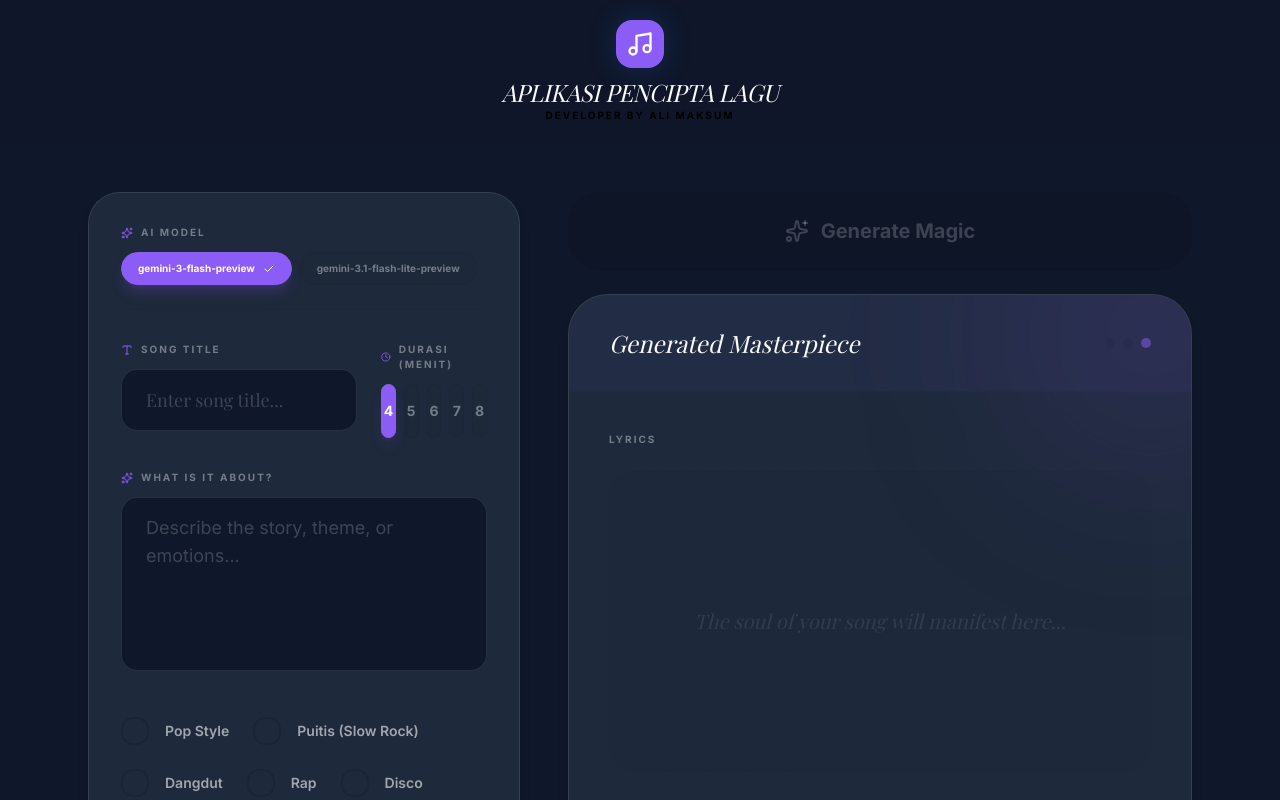
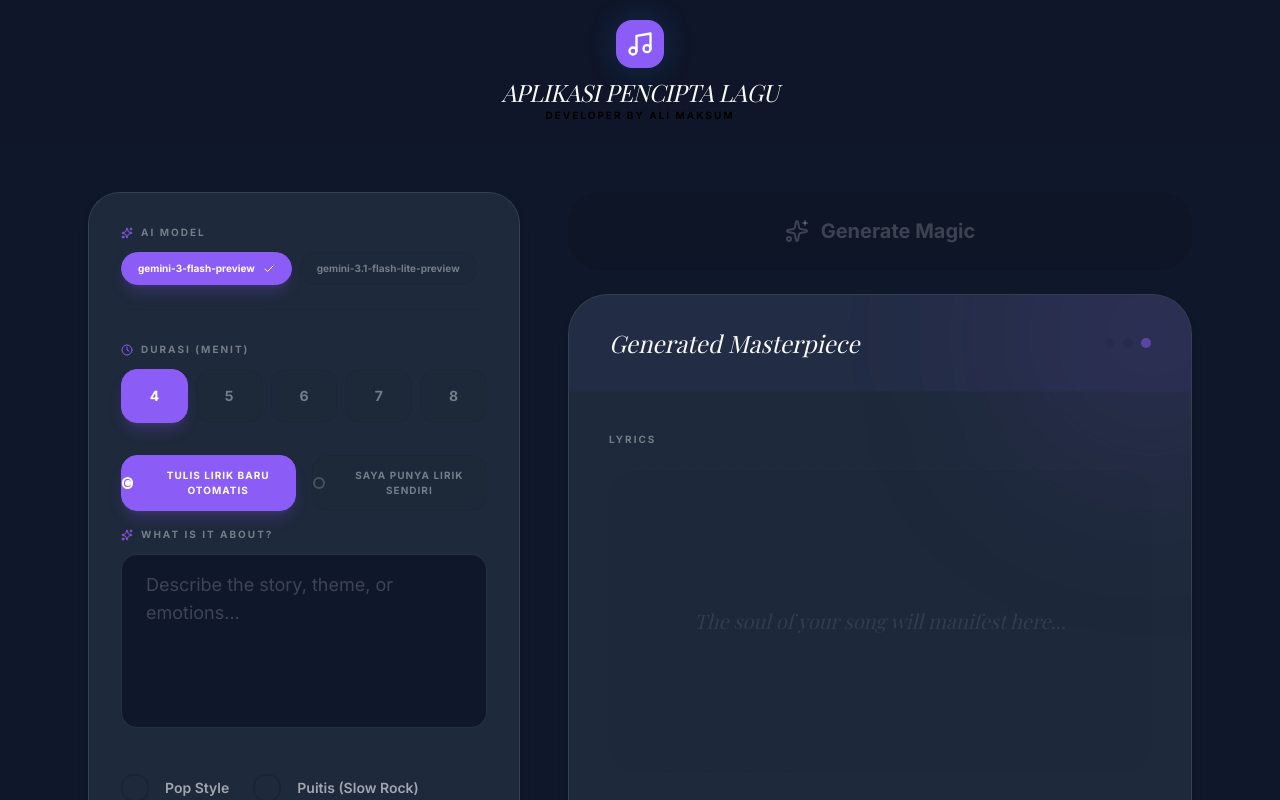
Before and after one commit to alimaksum8/APLIKASI-PENCIPTA-LAGU, a React (Vite) app: page / in a window 1280 px wide. Shown: the top 800 px of the page. Built offline with nearby package versions, Linux system fonts and the light colour scheme; a web font is replaced by a local one.

Commit message:
feat: add lyric mode toggle to prompt generator
Introduce a lyric mode option to allow users to either generate lyrics automatically or provide their own, improving flexibility for the prompt generation process.

```diff
--- a/src/App.tsx
+++ b/src/App.tsx
@@ -149,7 +149,6 @@ const MODELS = [
 const DURATIONS = ["4", "5", "6", "7", "8"];
 
 export default function App() {
-  const [title, setTitle] = useState('');
   const [about, setAbout] = useState('');
   const [isPop, setIsPop] = useState(false);
   const [isPuitis, setIsPuitis] = useState(false);
@@ -173,6 +172,7 @@ export default function App() {
   const [malaysiaCreator, setMalaysiaCreator] = useState('');
   const [key, setKey] = useState('');
   const [duration, setDuration] = useState('4');
+  const [lyricMode, setLyricMode] = useState('auto'); // 'auto' or 'manual'
   const [selectedModel, setSelectedModel] = useState('gemini-3-flash-preview');
 
   // Thematic Intro Modal State
@@ -210,8 +210,8 @@ export default function App() {
         Buat lirik lagu dan deskripsi gaya musik (music style prompt) untuk AI Music Generator (Suno/Udio).
 
         Detail Lagu:
-        Judul: ${title || 'Tanpa Judul'}
-        Tentang: ${about}
+        Mode Lirik: ${lyricMode === 'auto' ? 'Tulis Baru Otomatis' : 'Gunakan Lirik Saya Sendiri'}
+        ${lyricMode === 'auto' ? `Tentang/Tema: ${about}` : `LIRIK YANG HARUS DIGUNAKAN: \n${about}`}
         Opsi Tambahan: ${[
           isPop && 'Pop Style',
           isPuitis && 'Puitis (Slow Rock Malaysia style)',
@@ -245,6 +245,10 @@ export default function App() {
         Durasi: ${duration} menit
 
         INSTRUKSI KHUSUS LIRIK & MUSIK:
+        ${lyricMode === 'manual' ? `PENTING: JANGAN membuat lirik baru secara total. Gunakan lirik yang telah disediakan di atas sebagai basis, namun lakukan optimasi berikut:
+        a. Gunakan Distorsi Ejaan (Trik Terbaik): Ubah pengejaan kata-kata tertentu (terutama yang mungkin sensitif bagi sistem filter AI) dengan tanda hubung atau fonetik unik. Misal ubah "Kemesraan ini" menjadi "Kemes-ra-an iy-niy", atau "Mimpi" menjadi "Miym-piy". Pastikan pelafalan tetap mulus saat dinyanyikan.
+        b. Ganti 1-2 Sinonim Kata: Ubah satu atau dua kata populer dengan padanannya yang lebih puitis. Contoh: ubah "bintang di surga" menjadi "lentera cakrawala" atau "permata angkasa".
+        c. Format lirik ke dalam bagian-bagian lagu (Verse, Chorus, dll) dan tambahkan perintah musik di setiap bagian.` : 'Buat lirik lagu baru yang puitis dan orisinal berdasarkan tema yang diberikan.'}
         1. Di setiap bagian lirik (Verse, Chorus, Bridge, dll), tambahkan perintah musik dalam kurung di awal baris bagian tersebut.
         2. Perintah musik harus mencakup instruksi tempo yang dinamis namun TETAP berada dalam rentang yang dipilih user: ${tempo}.
            - Contoh: Jika user memilih "40-60 BPM", maka AI boleh menulis (Verse, Slow tempo 45 BPM, emotional piano) atau (Chorus, Faster 58 BPM, powerful strings).
@@ -365,20 +369,6 @@ export default function App() {
               />
             </div>
 
-            <div className="grid grid-cols-1 md:grid-cols-3 gap-6">
-              <div className="md:col-span-2 space-y-3">
-                <label className="text-[10px] font-bold uppercase tracking-[0.2em] text-ink/40 flex items-center gap-2">
-                  <Type size={12} className="text-accent" /> Song Title
-                </label>
-                <input
-                  type="text"
-                  value={title}
-                  onChange={(e) => setTitle(e.target.value)}
-                  placeholder="Enter song title..."
-                  className="w-full glass-input rounded-2xl px-6 py-4 text-lg font-serif placeholder:text-ink/20 text-ink"
-                />
-              </div>
-
             <div className="space-y-3">
               <label className="text-[10px] font-bold uppercase tracking-[0.2em] text-ink/40 flex items-center gap-2">
                 <Clock size={12} className="text-accent" /> Durasi (Menit)
@@ -400,19 +390,57 @@ export default function App() {
                 ))}
               </div>
             </div>
+
+            <div className="space-y-4">
+              <div className="flex gap-4">
+                <button
+                  onClick={() => setLyricMode('auto')}
+                  className={cn(
+                    "flex-1 flex items-center justify-center gap-2 py-3 rounded-2xl text-[10px] font-bold uppercase tracking-widest transition-all border",
+                    lyricMode === 'auto'
+                      ? "bg-accent text-white border-accent shadow-lg shadow-accent/20"
+                      : "bg-black/[0.02] border-black/5 text-ink/40 hover:text-ink hover:bg-black/5"
+                  )}
+                >
+                  <div className={cn(
+                    "w-3 h-3 rounded-full border-2 flex items-center justify-center",
+                    lyricMode === 'auto' ? "border-white" : "border-ink/20"
+                  )}>
+                    {lyricMode === 'auto' && <div className="w-1.5 h-1.5 rounded-full bg-white" />}
+                  </div>
+                  Tulis Lirik Baru Otomatis
+                </button>
+                <button
+                  onClick={() => setLyricMode('manual')}
+                  className={cn(
+                    "flex-1 flex items-center justify-center gap-2 py-3 rounded-2xl text-[10px] font-bold uppercase tracking-widest transition-all border",
+                    lyricMode === 'manual'
+                      ? "bg-accent text-white border-accent shadow-lg shadow-accent/20"
+                      : "bg-black/[0.02] border-black/5 text-ink/40 hover:text-ink hover:bg-black/5"
+                  )}
+                >
+                  <div className={cn(
+                    "w-3 h-3 rounded-full border-2 flex items-center justify-center",
+                    lyricMode === 'manual' ? "border-white" : "border-ink/20"
+                  )}>
+                    {lyricMode === 'manual' && <div className="w-1.5 h-1.5 rounded-full bg-white" />}
+                  </div>
+                  Saya Punya Lirik Sendiri
+                </button>
               </div>
 
               <div className="space-y-3">
                 <label className="text-[10px] font-bold uppercase tracking-[0.2em] text-ink/40 flex items-center gap-2">
-                <Sparkles size={12} className="text-accent" /> What is it about?
+                  <Sparkles size={12} className="text-accent" /> {lyricMode === 'auto' ? 'What is it about?' : 'Tempel Lirik Anda'}
                 </label>
                 <textarea
                   value={about}
                   onChange={(e) => setAbout(e.target.value)}
-                placeholder="Describe the story, theme, or emotions..."
+                  placeholder={lyricMode === 'auto' ? "Describe the story, theme, or emotions..." : "Tulis atau tempel lirik Anda di sini..."}
                   rows={5}
                   className="w-full glass-input rounded-2xl px-6 py-4 text-lg placeholder:text-ink/20 text-ink resize-none"
                 />
+              </div>
             </div>
 
             <div className="flex flex-wrap gap-6 pt-2">
```
Also changed, not shown: 1 other file (tests, documents, lock files or other folders). Lines whose indentation alone changed are shown as unchanged.
